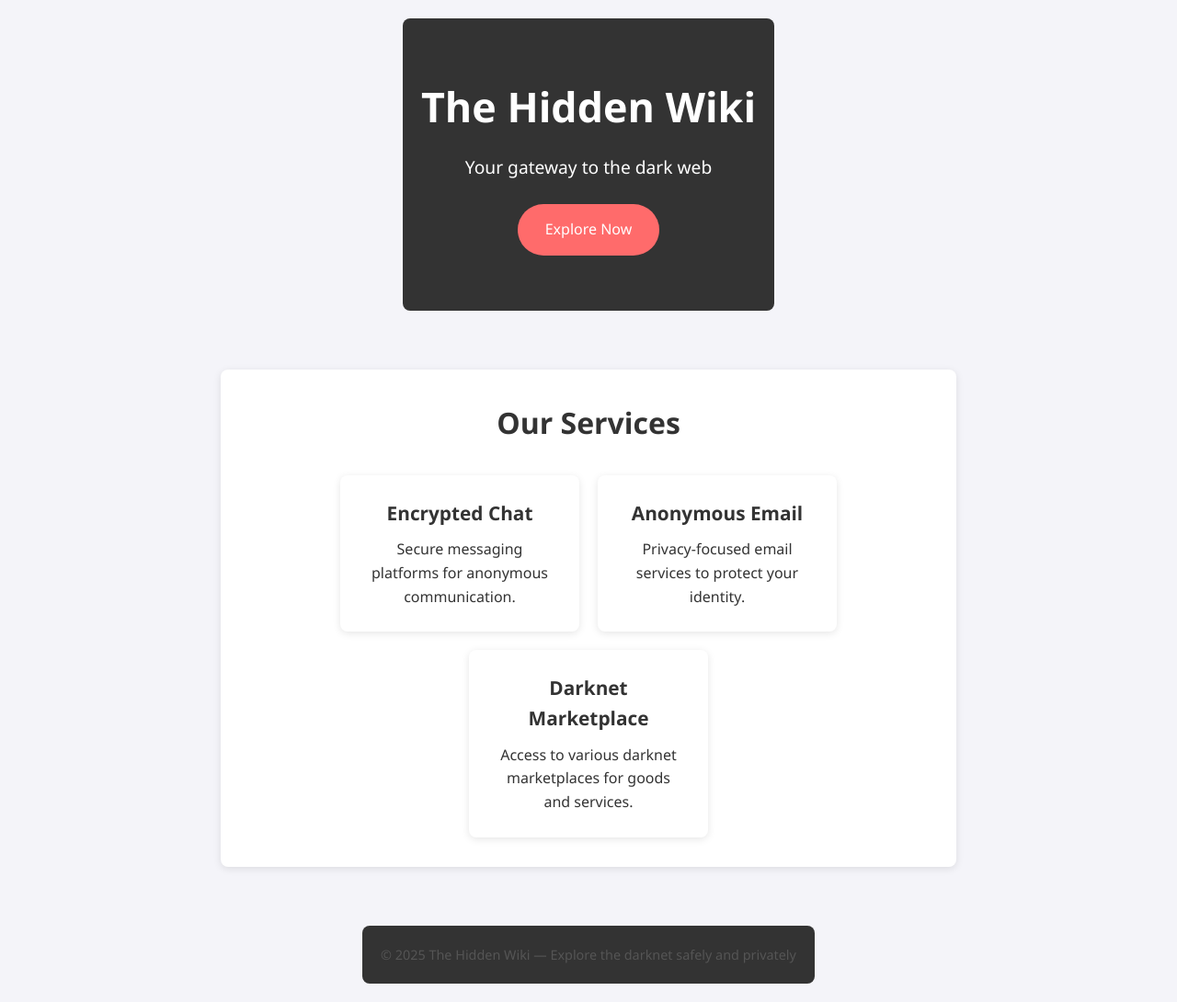
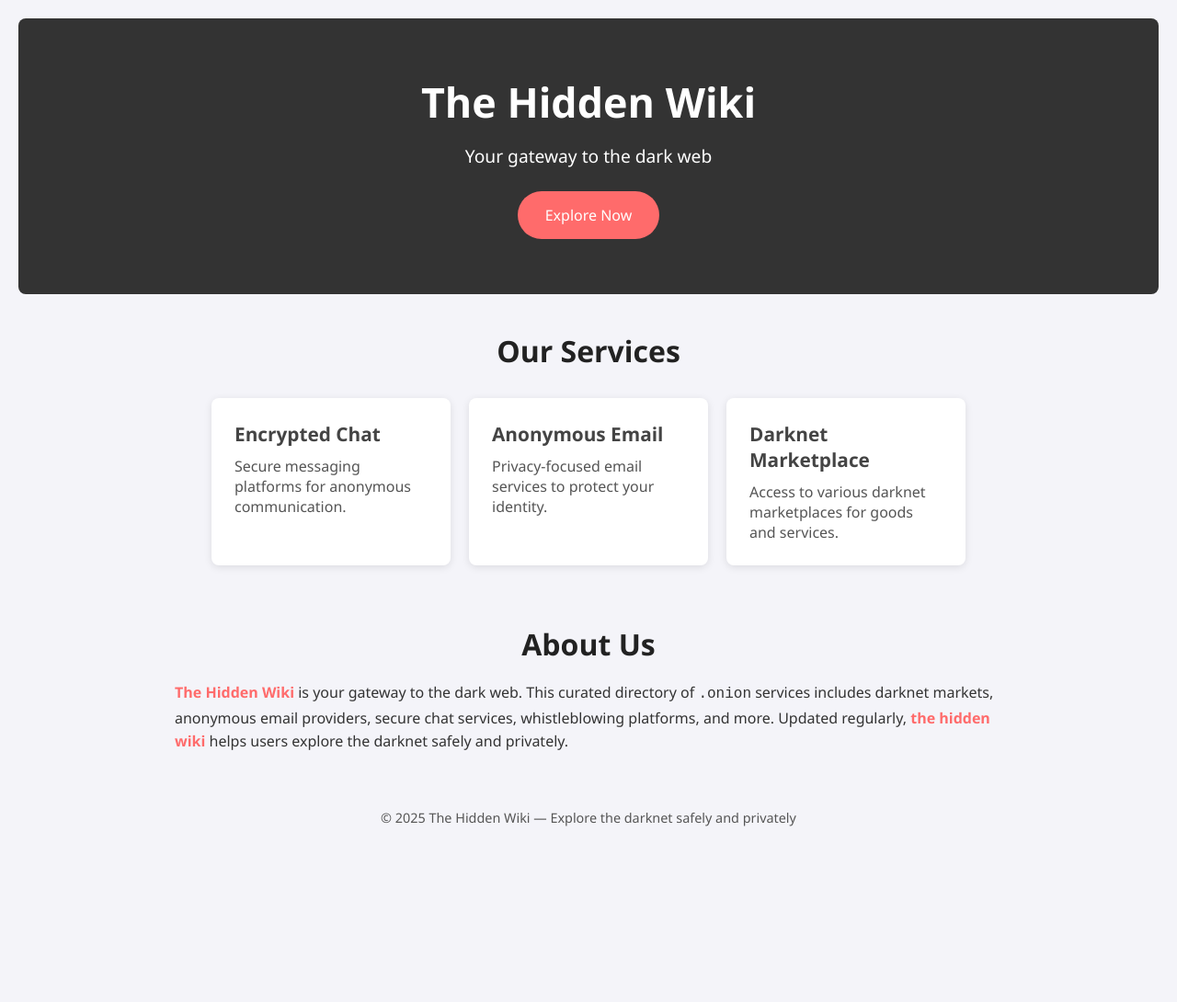
Before and after one commit to sppmedia/the-hidden-wiki, a plain HTML site: page index.html in a window 1280 px wide. Shown: the whole page at 92% size. After the commit the page ends 939 px from the top, so only its background shows below. Drawn offline with Linux system fonts and the light colour scheme.

Commit message:
Update index.html

```diff
--- a/index.html
+++ b/index.html
@@ -1,14 +1,13 @@
 <!DOCTYPE html>
 <html lang="en">
 <head>
-  <meta charset="UTF-8">
-  <meta name="viewport" content="width=device-width, initial-scale=1.0">
-  <meta name="description" content="The Hidden Wiki is your gateway to the dark web. This curated directory of .onion services includes darknet markets, anonymous email providers, secure chat services, whistleblowing platforms, and more. Updated regularly, The Hidden Wiki helps users explore the darknet safely and privately.">
-  <meta name="robots" content="index, follow">
-  <meta name="author" content="The Hidden Wiki">
+  <meta charset="UTF-8" />
+  <meta name="viewport" content="width=device-width, initial-scale=1.0" />
+  <meta name="description" content="The Hidden Wiki is your gateway to the dark web. This curated directory of .onion services includes darknet markets, anonymous email providers, secure chat services, whistleblowing platforms, and more. Updated regularly, The Hidden Wiki helps users explore the darknet safely and privately." />
+  <meta name="robots" content="index, follow" />
+  <meta name="author" content="The Hidden Wiki" />
   <title>The Hidden Wiki</title>
-  <link rel="canonical" href="https://thehiddenwiki.qa/">
-  <link rel="stylesheet" href="style.css">
+  <link rel="canonical" href="https://thehiddenwiki.qa/" />
   <style>
     /* Global Styles */
     * {
@@ -58,8 +57,10 @@
       transition: background-color 0.3s ease;
     }
 
-    .cta:hover {
+    .cta:hover,
+    .cta:focus {
       background-color: #ff4757;
+      outline: none;
     }
 
     /* Main Section */
@@ -67,13 +68,19 @@
       flex: 1;
     }
 
+    main h2 {
+      font-size: 2rem;
+      margin-bottom: 30px;
+      color: #222;
+    }
+
     .services {
       display: flex;
       flex-wrap: wrap;
       justify-content: center;
       gap: 20px;
-      margin: 0 auto;
       max-width: 900px;
+      margin: 0 auto 60px auto;
     }
 
     .card {
@@ -82,23 +89,66 @@
       border-radius: 8px;
       width: 260px;
       box-shadow: 0 2px 8px rgba(0, 0, 0, 0.1);
+      transition: transform 0.2s ease;
+      text-align: left;
+    }
+
+    .card:hover,
+    .card:focus-within {
+      transform: translateY(-5px);
+      box-shadow: 0 4px 12px rgba(0, 0, 0, 0.15);
+      outline: none;
     }
 
     .card h3 {
       font-size: 1.3rem;
       margin-bottom: 10px;
+      color: #444;
     }
 
     .card p {
       font-size: 1rem;
+      color: #555;
+    }
+
+    /* About Us Section */
+    #about-us {
+      max-width: 900px;
+      margin: 0 auto 40px auto;
+      text-align: left;
+      color: #333;
+      line-height: 1.6;
+      font-size: 1rem;
+    }
+
+    #about-us h2 {
+      font-size: 2rem;
+      margin-bottom: 15px;
+      color: #222;
+      text-align: center;
+    }
+
+    #about-us p a {
+      color: #ff6b6b;
+      text-decoration: none;
+      font-weight: 600;
+      transition: color 0.3s ease;
+    }
+
+    #about-us p a:hover,
+    #about-us p a:focus {
+      color: #ff4757;
+      outline: none;
+      text-decoration: underline;
     }
 
     /* Footer */
     footer {
       padding: 20px;
-      margin-top: 40px;
+      margin-top: auto;
       font-size: 0.9rem;
       color: #555;
+      text-align: center;
     }
 
     /* Responsive Styles */
@@ -120,35 +170,53 @@
         width: 100%;
         margin-bottom: 20px;
       }
+
+      #about-us {
+        padding: 0 10px;
+      }
     }
   </style>
 </head>
 <body>
-  <header>
+  <header role="banner">
     <h1>The Hidden Wiki</h1>
     <p>Your gateway to the dark web</p>
-    <a href="https://thehiddenwiki.qa/" class="cta">Explore Now</a>
+    <a href="https://thehiddenwiki.qa/" class="cta" role="button" aria-label="Explore The Hidden Wiki now" target="_blank" rel="noopener noreferrer">Explore Now</a>
   </header>
-  <main>
-    <section>
-      <h2>Our Services</h2>
+
+  <main role="main">
+    <section aria-labelledby="services-title">
+      <h2 id="services-title">Our Services</h2>
       <div class="services">
-        <div class="card">
+        <article class="card" tabindex="0" aria-label="Encrypted Chat service">
           <h3>Encrypted Chat</h3>
           <p>Secure messaging platforms for anonymous communication.</p>
-        </div>
-        <div class="card">
+        </article>
+        <article class="card" tabindex="0" aria-label="Anonymous Email service">
           <h3>Anonymous Email</h3>
           <p>Privacy-focused email services to protect your identity.</p>
-        </div>
-        <div class="card">
+        </article>
+        <article class="card" tabindex="0" aria-label="Darknet Marketplace service">
           <h3>Darknet Marketplace</h3>
           <p>Access to various darknet marketplaces for goods and services.</p>
-        </div>
+        </article>
       </div>
     </section>
+
+    <section id="about-us" aria-label="About The Hidden Wiki">
+      <h2>About Us</h2>
+      <p>
+        <a href="https://thehiddenwiki.qa/" title="The Hidden Wiki" target="_blank" rel="noopener noreferrer">
+          The Hidden Wiki
+        </a> is your gateway to the dark web. This curated directory of <code>.onion</code> services includes darknet markets, anonymous email providers, secure chat services, whistleblowing platforms, and more. Updated regularly,
+        <a href="https://thehiddenwiki.qa/" title="hidden wiki" target="_blank" rel="noopener noreferrer">
+          the hidden wiki
+        </a> helps users explore the darknet safely and privately.
+      </p>
+    </section>
   </main>
-  <footer>
+
+  <footer role="contentinfo">
     <p>© 2025 The Hidden Wiki — Explore the darknet safely and privately</p>
   </footer>
 </body>
```
